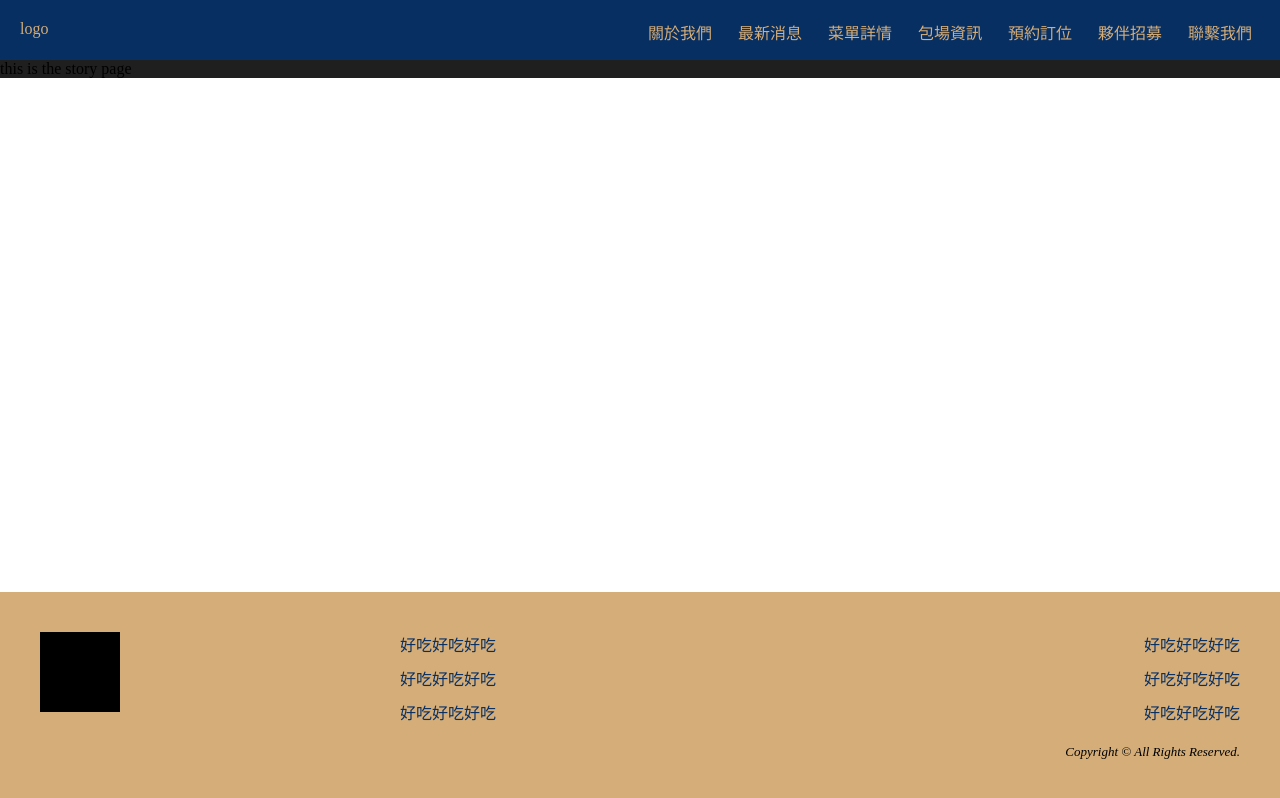
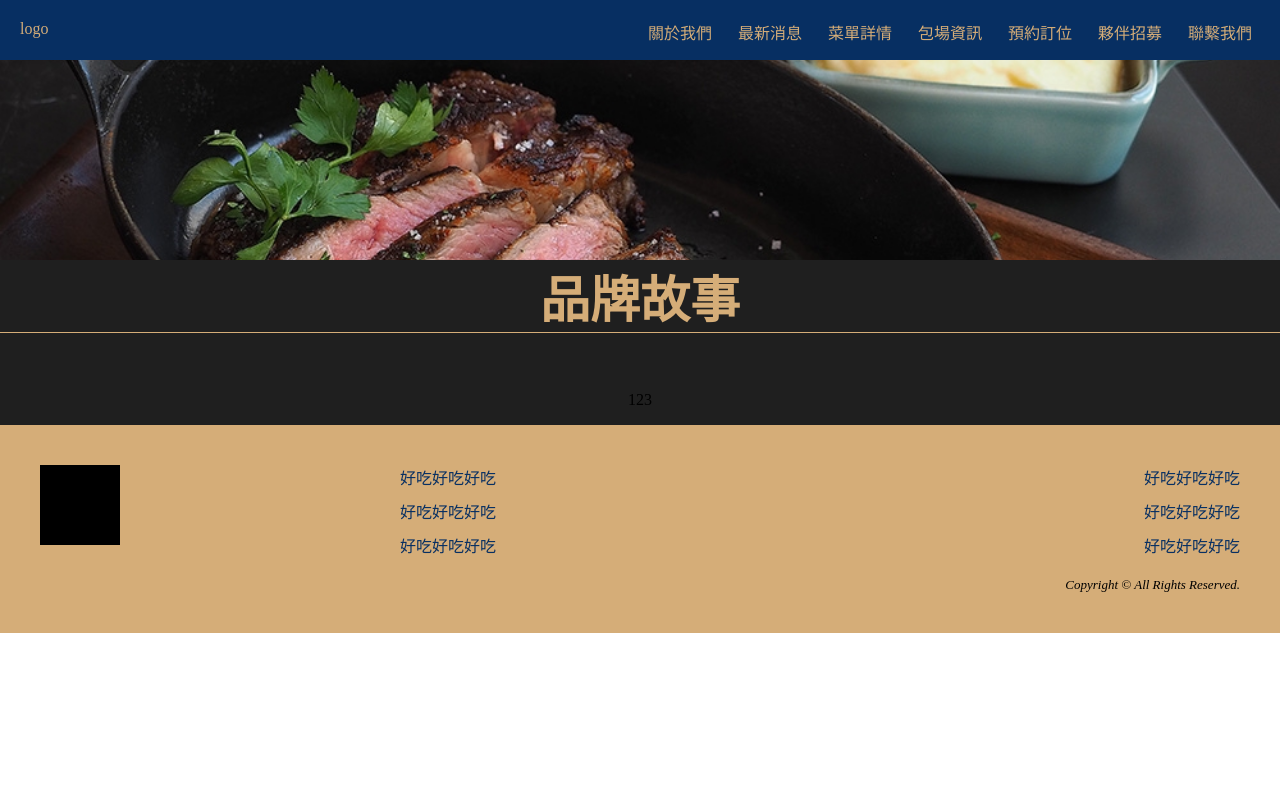
Before and after one commit to csdsdasdcwcwadx/circle-cafe, a Next.js app: page /about/story in a window 1280 px wide. Built offline with nearby package versions, Linux system fonts and the light colour scheme.

Commit message:
新增story頁面

```diff
--- a/src/app/about/story/page.tsx
+++ b/src/app/about/story/page.tsx
@@ -1,22 +1,37 @@
 'use client';
 
-import { Fragment, useEffect } from 'react';
+import { Fragment, useEffect, useState } from 'react';
 import styles from './styles.module.scss';
 import { setPage } from '@/redux/actions';
 import { E_Page } from '@/redux/interfaces';
 import { useDispatch } from 'react-redux';
 import Footer from '@/components/Footer';
+import steakSrc from '../../../image/20221001122155672158.jpg';
+import Image from 'next/image';
+import cN from 'classnames';
 
 export default function Story() {
     const dispatch = useDispatch();
+    const [activate, setActivate] = useState(false);
 
     useEffect(() => {
         dispatch(setPage(E_Page.STORY));
+        setActivate(true);
     }, [dispatch])
 
     return (
         <Fragment>
-            <div className={styles.Story}>this is the story page</div>
+            <div className={cN(styles.Story, {[styles.active]: activate})}>
+                <div className={styles.mainbanner}>
+                    <Image src={steakSrc} alt='steak'/>
+                </div>
+                <main>
+                    <h2>品牌故事</h2>
+                    <p>
+                        123
+                    </p>
+                </main>
+            </div>
             <Footer/>
         </Fragment>
     )
--- a/src/app/about/story/styles.module.scss
+++ b/src/app/about/story/styles.module.scss
@@ -1,7 +1,40 @@
 @import '../../../common.scss';
 
 .Story {
-    width: 100%;
-    height: 100%;
     background-color: $mainBackColor;
+
+    .mainbanner {
+        height: 200px;
+
+        img {
+            height: 100%;
+            width: 100%;
+            object-fit: cover;
+        }
+    }
+
+    main {
+        display: flex;
+        justify-content: center;
+        flex-direction: column;
+        text-align: center;
+
+        h2 {
+            height: 20%;
+            color: $goldenColor;
+            margin-top: 0;
+            font-size: 50px;
+            border-bottom: 1px solid $goldenColor;
+            opacity: 0;
+            transition: all 5s ease-in-out;
+        }
+    }
+
+    &.active {
+        main {
+            h2 {
+                opacity: 1;
+            }
+        }
+    }
 }
--- a/src/app/layout.tsx
+++ b/src/app/layout.tsx
@@ -2,7 +2,6 @@ import type { Metadata } from 'next'
 // import { Inter } from 'next/font/google'
 import { Providers } from '@/redux/provider'
 import Header from '@/components/Header'
-import Footer from '@/components/Footer'
 import '../global.css';
 
 // const inter = Inter({ subsets: ['latin'] })
--- a/src/components/Footer/styles.module.scss
+++ b/src/components/Footer/styles.module.scss
@@ -1,10 +1,7 @@
 @import '../../common.scss';
 
 .Footer {
-    position: fixed;
     display: block;
-    bottom: 0;
-    left: 0;
     background-color: $goldenColor;
     padding: 40px;
     width: calc(100% - 80px);
@@ -19,6 +16,7 @@
             height: 80px;
             width: 80px;
             background-color: #000;
+            margin-bottom: 20px;
         }
 
         .items {
@@ -49,6 +47,11 @@
         @include only-mobile {
             flex-direction: row-reverse;
         }
+
+        @include small-m {
+            flex-direction: column;
+            margin-bottom: 20px;
+        }
     }
 
     .copyright {
```
